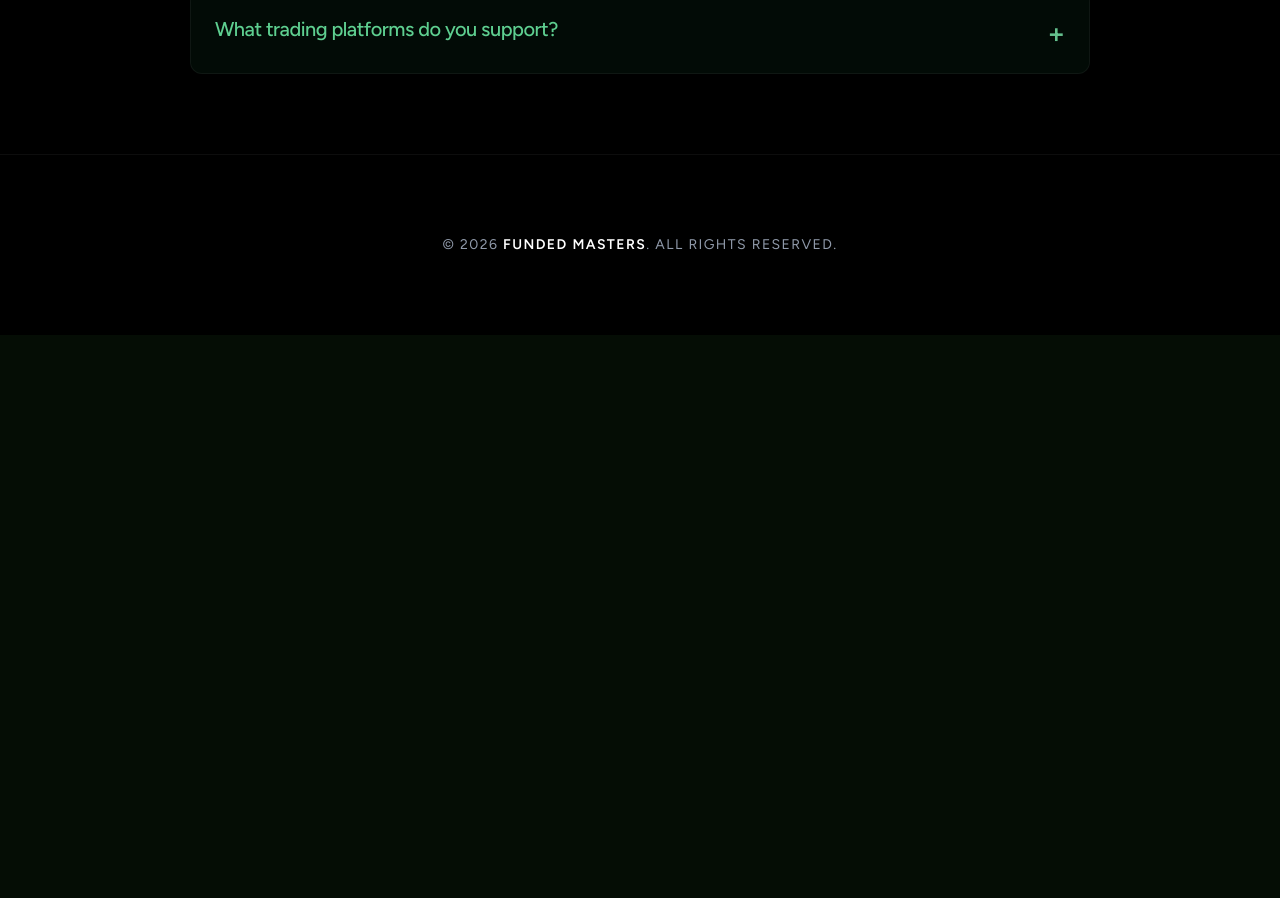
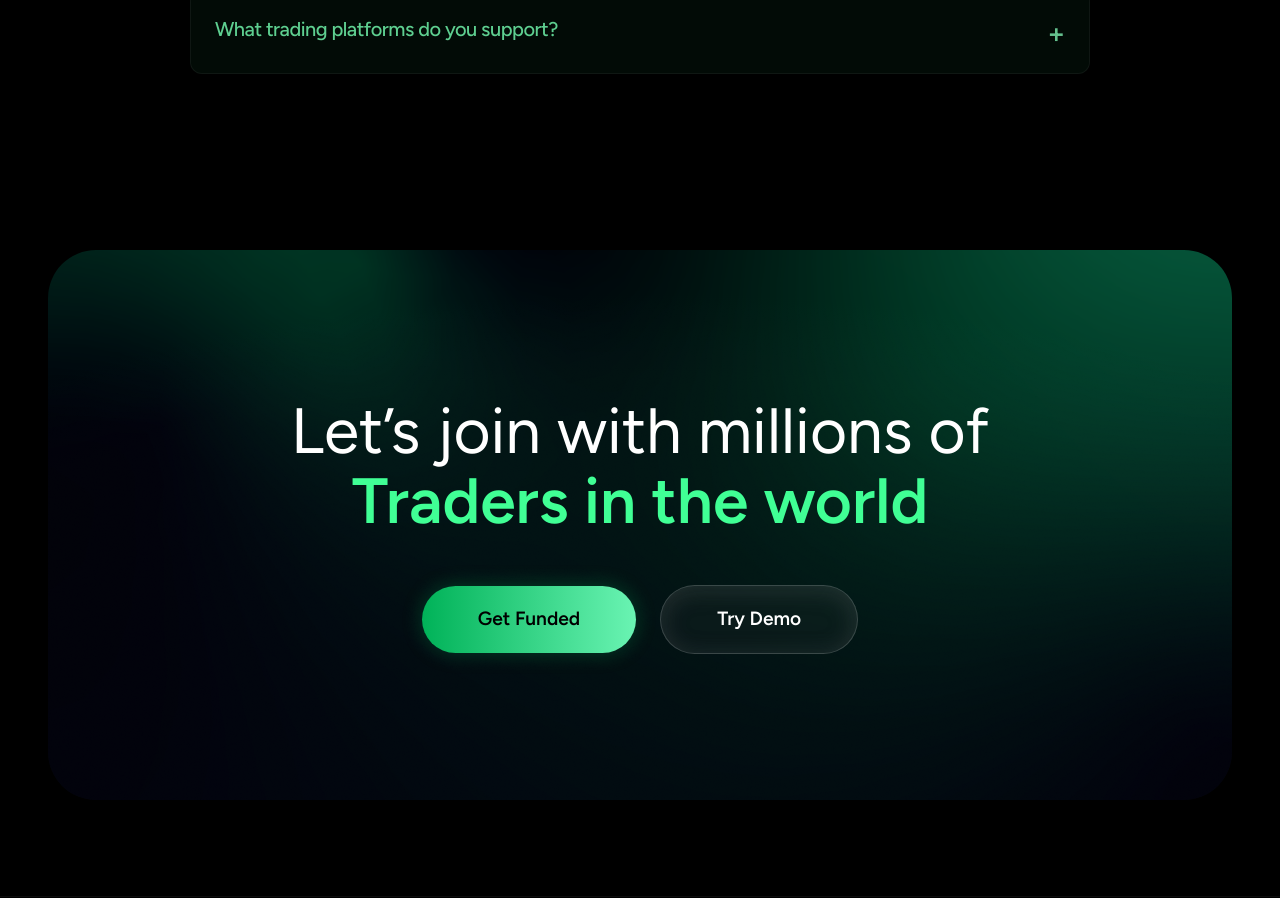
Before and after one commit to rushikeshxdev/funded-masters, a Next.js app: page / in a window 1280 px wide. Shown: the part 11102-12000 px from the top of the page. Before the commit the page ends 11437 px from the top, so only its background shows below. Built offline with nearby package versions, Linux system fonts and the light colour scheme; a web font is replaced by a local one.

Commit message:
feat:Join CTA section completed

```diff
--- a/src/app/page.tsx
+++ b/src/app/page.tsx
@@ -13,7 +13,8 @@ import {
   ProfitCalculator,
   BestTraders,
   Testimonials,
-  FAQ
+  FAQ,
+  JoinCTA
 } from "@/components/sections";
 
 export default function Home() {
@@ -35,6 +36,7 @@ export default function Home() {
         <BestTraders />
         <Testimonials />
         <FAQ />
+        <JoinCTA />
       </div>
 
       {/* Footer */}
--- /dev/null
+++ b/src/components/sections/JoinCTA.tsx
@@ -0,0 +1,108 @@
+"use client";
+
+import { motion } from "framer-motion";
+import Image from "next/image";
+
+// Industry Standard: Data-Driven Configuration
+const JOIN_CTA_CONFIG = {
+  colors: {
+    bgStart: "#060807",
+    btnPrimaryStart: "#00B258",
+    btnPrimaryEnd: "#6AF4B3",
+    btnSecondaryBg: "rgba(92, 92, 92, 0.1)",
+    textWhite: "#FFFFFF",
+    textBlack: "#000000",
+  },
+  typography: {
+    headline: "text-[clamp(32px,5vw,64px)] leading-[1.1] tracking-[-3%]",
+    button: "text-[clamp(16px,1.5vw,20px)] font-semibold leading-[1.4] tracking-[-2%]",
+  }
+};
+
+export const JoinCTA = () => {
+  return (
+    <section className="relative w-full py-12 lg:py-24 bg-black overflow-hidden font-figtree">
+      <div className="max-w-[1440px] mx-auto px-6 lg:px-12">
+
+        {/* Main CTA Frame */}
+        <div
+          className="relative w-full min-h-[400px] lg:min-h-[550px] rounded-[32px] lg:rounded-[48px] overflow-hidden flex flex-col items-center justify-center text-center p-8 lg:p-16"
+          style={{
+            background: `radial-gradient(97.26% 97.26% at 50% 100%, ${JOIN_CTA_CONFIG.colors.bgStart} 79.77%, rgba(5, 0, 36, 0) 100%)`,
+          }}
+        >
+          {/* Noise Overlay */}
+          <div
+            className="absolute inset-0 z-0 opacity-40 mix-blend-soft-light pointer-events-none"
+            style={{
+              backgroundImage: 'url("/images/sections/noise.png")',
+              backgroundRepeat: "repeat",
+            }}
+          />
+
+          {/* Asset/Atmospheric Image Overlay */}
+          <div className="absolute inset-0 z-0 opacity-60 pointer-events-none">
+            <Image
+              src="/images/sections/assests.png"
+              alt="Background Atmosphere"
+              fill
+              className="object-cover"
+              priority
+            />
+          </div>
+
+          {/* Content Layer */}
+          <div className="relative z-10 space-y-8 lg:space-y-12">
+            <motion.h2
+              initial={{ opacity: 0, y: 20 }}
+              whileInView={{ opacity: 1, y: 0 }}
+              className={`${JOIN_CTA_CONFIG.typography.headline} text-white max-w-[900px]`}
+            >
+              Let’s join with millions of <br className="hidden md:block" />
+              <span className="font-semibold text-[#40FF95]">Traders in the world</span>
+            </motion.h2>
+
+            <motion.div
+              initial={{ opacity: 0, y: 20 }}
+              whileInView={{ opacity: 1, y: 0 }}
+              transition={{ delay: 0.1 }}
+              className="flex flex-col sm:flex-row items-center justify-center gap-4 lg:gap-6"
+            >
+              {/* Primary Button: Get Funded */}
+              <button
+                className={`
+                  ${JOIN_CTA_CONFIG.typography.button}
+                  px-10 lg:px-14 py-4 lg:py-5
+                  rounded-full
+                  bg-gradient-to-r from-[#00B258] to-[#6AF4B3]
+                  text-black
+                  hover:scale-105 transition-transform duration-300
+                  shadow-[0_0_20px_rgba(0,178,88,0.3)]
+                `}
+              >
+                Get Funded
+              </button>
+
+              {/* Secondary Button: Try Demo */}
+              <button
+                className={`
+                  ${JOIN_CTA_CONFIG.typography.button}
+                  px-10 lg:px-14 py-4 lg:py-5
+                  rounded-full
+                  bg-[rgba(92,92,92,0.1)]
+                  text-white
+                  backdrop-blur-[12.33px]
+                  border-[0.94px] border-white/20
+                  shadow-[inset_0px_3.76px_24.56px_0px_rgba(114,114,114,0.25)]
+                  hover:bg-white/10 transition-all duration-300
+                `}
+              >
+                Try Demo
+              </button>
+            </motion.div>
+          </div>
+        </div>
+      </div>
+    </section>
+  );
+};
--- a/src/components/sections/index.ts
+++ b/src/components/sections/index.ts
@@ -11,3 +11,4 @@ export * from "./ProfitCalculator";
 export * from "./BestTraders";
 export * from "./Testimonials";
 export * from "./FAQ";
+export * from "./JoinCTA";
```
Also changed, not shown: public/images/sections/assests.png (added), public/images/sections/noise.png (added).
